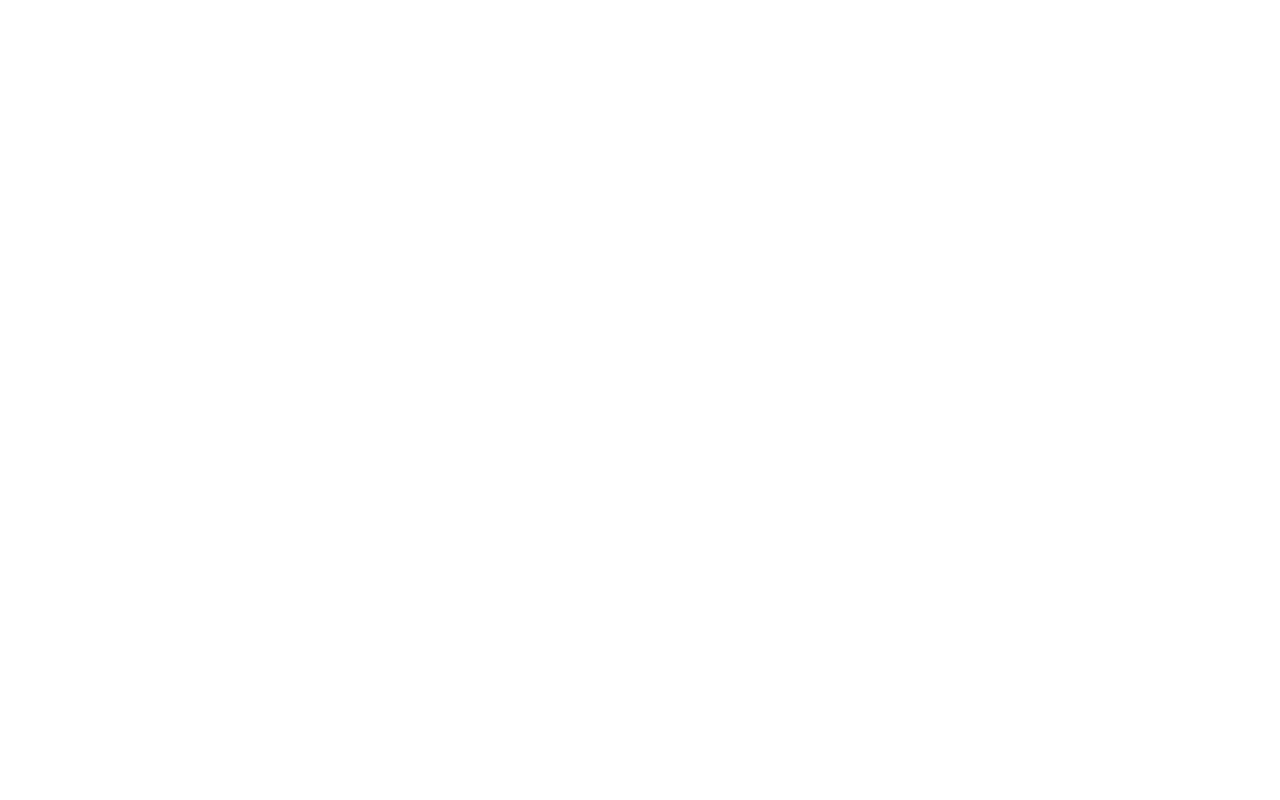
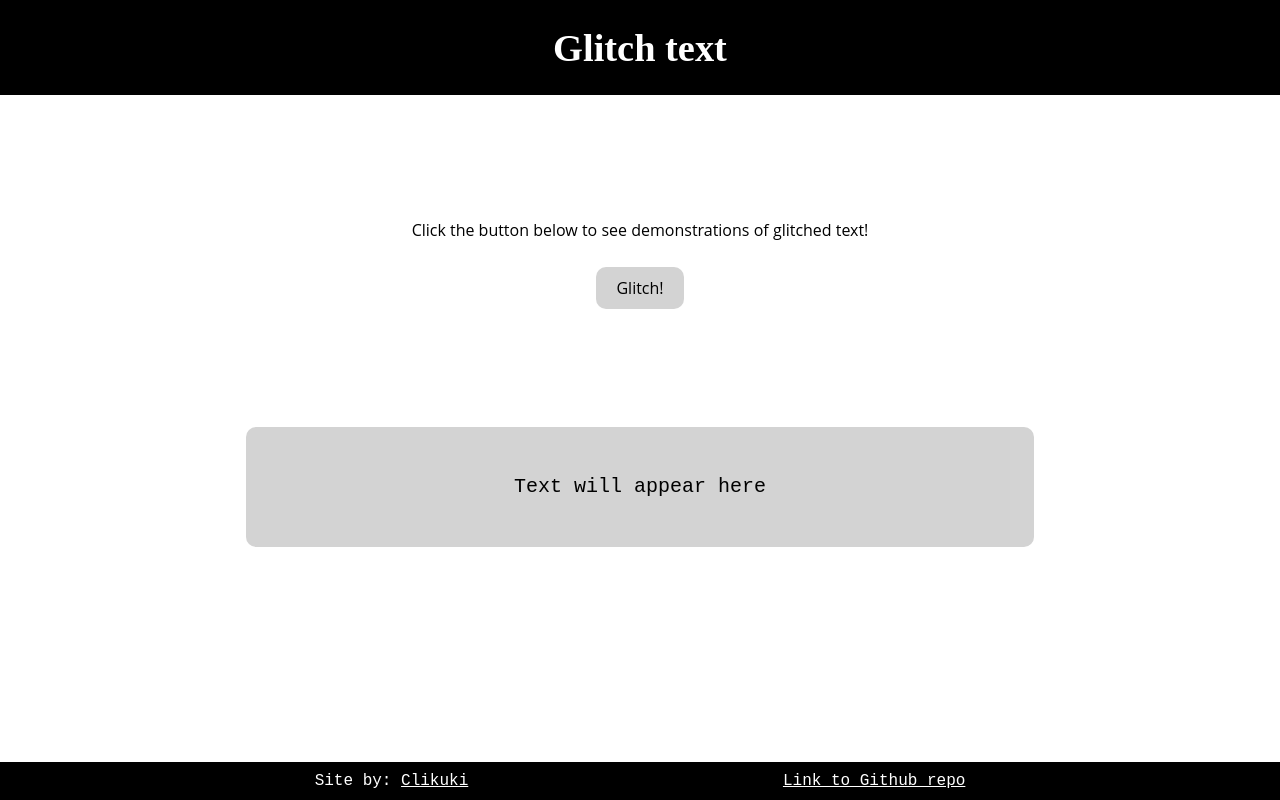
Before and after one commit to clikuki/glitchText, a plain HTML site: page index.html in a window 1280 px wide. Drawn offline with Linux system fonts and the light colour scheme.

Commit message:
Demo page set-up
- Made simple demo page
- Renamed main.js to glitchText.js

```diff
--- a/main.js
+++ b/glitchText.js
@@ -21,6 +21,7 @@ const glitchText = (() =>
 
 		const start = (node) =>
 		{
+			node.textContent = '';
 			return setInterval(() =>
 			{
 				const currText = node.textContent;
@@ -76,6 +77,3 @@ const glitchText = (() =>
 		}, speed * 100)
 	}
 })()
-
-const nodeA = document.querySelector('#divA');
-const nodeB = document.querySelector('#divB');
--- a/index.html
+++ b/index.html
@@ -3,11 +3,45 @@
 <head>
 	<meta charset="UTF-8">
 	<meta http-equiv="X-UA-Compatible" content="IE=edge">
-	<title>Glitch Text</title>
-	<script src="./main.js" defer></script>
+	<title>GlitchText</title>
+	<link rel="stylesheet" href="style.css">
+	<script src="./glitchText.js"></script>
 </head>
 <body>
-	<div id="divA"></div>
-	<div id="divB"></div>
+	<header>
+		<h1 id="title">Glitch text</h1>
+	</header>
+	<main>
+		<p id="description">Click the button below to see demonstrations of glitched text!</p>
+		<div id="btnContainer">
+			<button id="demoBtn">Glitch!</button>
+		</div>
+		<div id="glitchDivContainer">
+			<div id="glitchedDiv">Text will appear here</div>
+		</div>
+	</main>
+	<footer>
+		<span>Site by: <a href="https://github.com/clikuki" target="_blank">Clikuki</a></span>
+		<span><a href="#">Link to Github repo</a></span>
+	</footer>
+	<script>
+		const stringPool = [
+			'This is a demonstration!',
+			'Here is some text.',
+			'Pretty cool, right?',
+			'Check out my github profile at "www.Github.com/Clikuki"!',
+		]
+
+		const glitchedDiv = document.querySelector('#glitchedDiv');
+		const getRandInt = (min, max) => Math.floor(Math.random() * (max - min + 1) + min);
+
+		const demoBtn = document.querySelector('#demoBtn');
+		const btnDemoEvent = () =>
+		{
+			glitchText(glitchedDiv, stringPool[getRandInt(0, stringPool.length - 1)], 1);
+		}
+
+		demoBtn.addEventListener('click', btnDemoEvent);
+	</script>
 </body>
 </html>
--- /dev/null
+++ b/style.css
@@ -0,0 +1,105 @@
+:root
+{
+	--main-bg-color: #000000 /* #3fbfc3 */;
+	--text-color: #ffffff;
+	font-family: "Open Sans", "Helvetica Neue", Helvetica, Arial, sans-serif;
+}
+
+html, body
+{
+	margin: 0;
+	padding: 0;
+	height: 100%;
+}
+
+body
+{
+	display: flex;
+	flex-direction: column;
+}
+
+header
+{
+	background-color: var(--main-bg-color);
+	color: var(--text-color);
+	font-family: 'Times New Roman', Times, serif;
+	font-size: larger;
+}
+
+main
+{
+	flex-grow: 1;
+	display: flex;
+	flex-direction: column;
+	justify-content: center;
+	align-items: center;
+}
+
+footer
+{
+	color: var(--text-color);
+	background-color: var(--main-bg-color);
+	padding: 10px 0;
+	font-family: monospace;
+	font-size: large;
+	width: 100%;
+	display: flex;
+	justify-content: space-evenly;
+}
+
+a
+{
+	color: inherit;
+}
+
+#title, #description
+{
+	text-align: center;
+}
+
+#glitchDivContainer
+{
+	flex-grow: .5;
+	display: flex;
+	justify-content: center;
+	align-items: center;
+}
+
+#glitchedDiv
+{
+	background-color: #d3d3d3;
+	border-radius: 10px;
+	width: 60vw;
+	height: 100px;
+	font-family: monospace;
+	font-size: x-large;
+	display: flex;
+	justify-content: center;
+	align-items: center;
+	padding: 10px;
+}
+
+#btnContainer
+{
+	display: flex;
+	justify-content: center;
+	align-items: center;
+	margin: 10px;
+}
+
+#btnContainer > button
+{
+	all: unset;
+	padding: 10px 20px;
+	font-size: medium;
+	user-select: none;
+	background-color: #d3d3d3;
+	cursor: pointer;
+	border-radius: 10px;
+}
+
+#btnContainer > button:hover
+{
+	transition: all .5s ease-in-out;
+	background-color: #c3c3c3;;
+}
```
